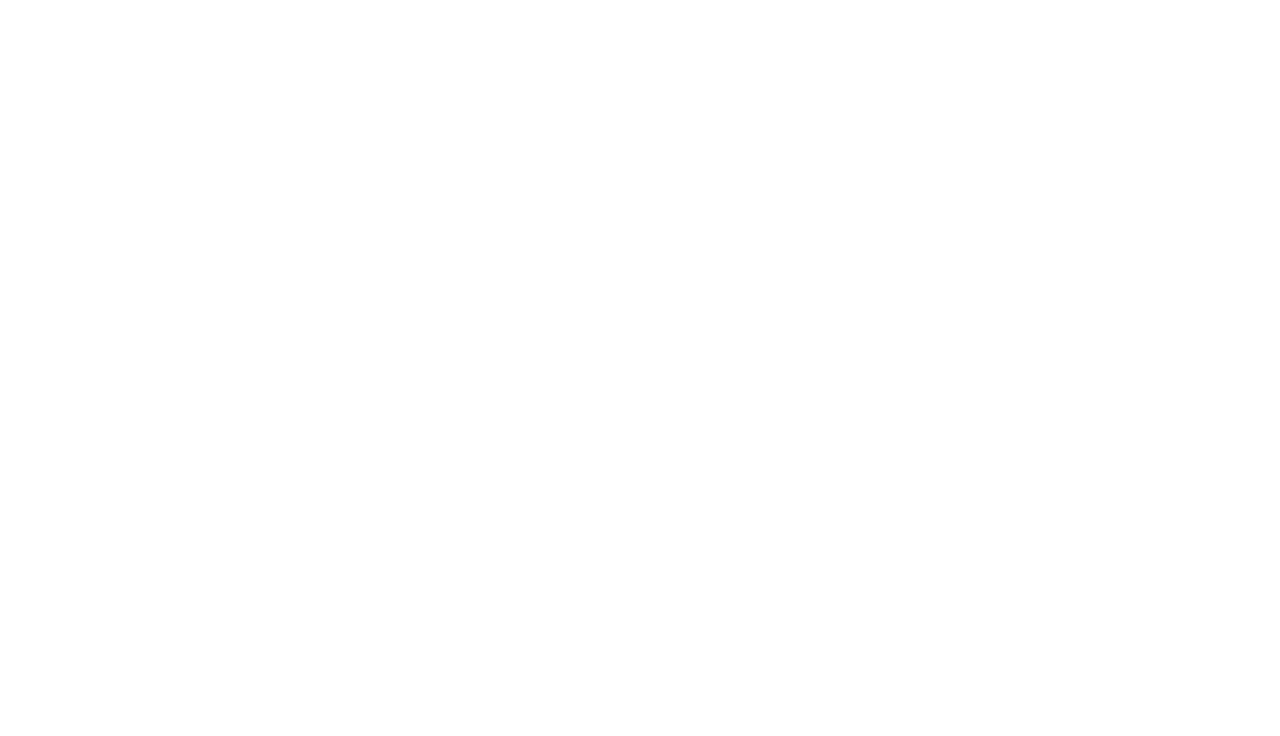
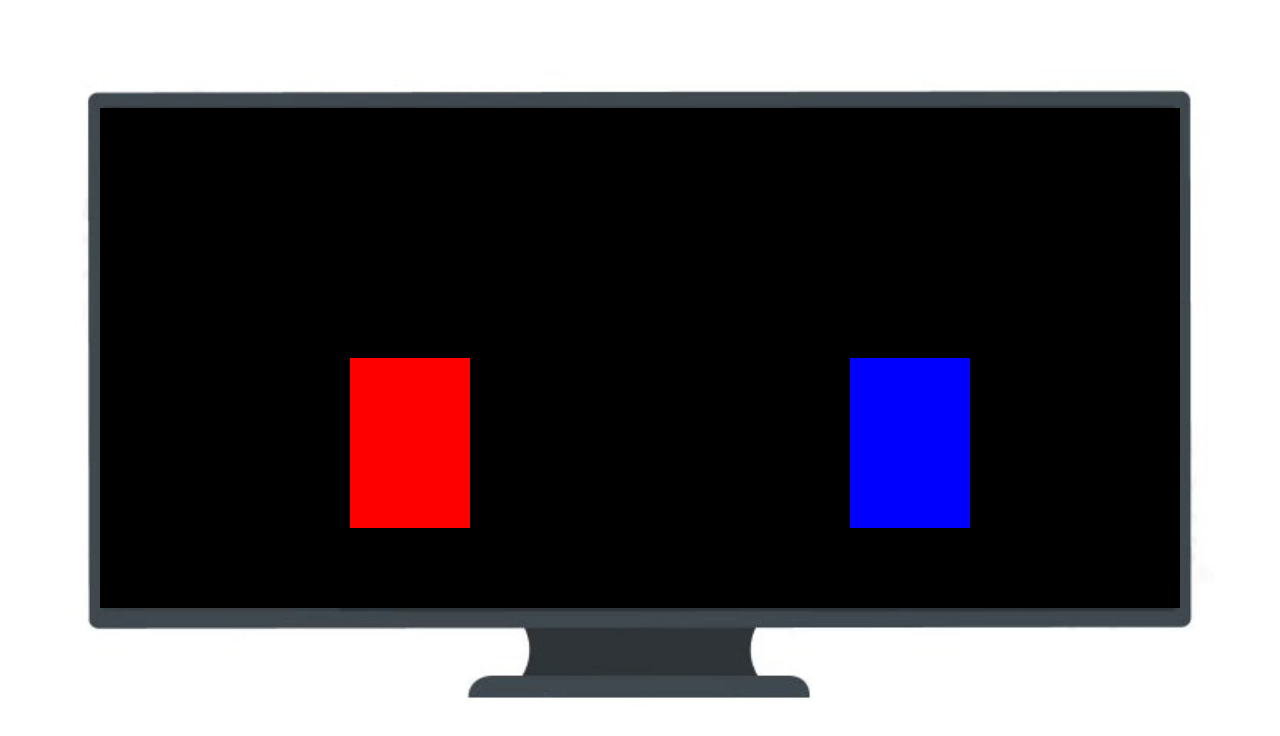
Before and after one commit to steven-kid/KOF-game, a website built with Vite: page index.html in a window 1280 px wide. Built offline with nearby package versions, Linux system fonts and the light colour scheme.

Commit message:
Complete player movement logic✅

```diff
--- /dev/null
+++ b/Controllers/game_map.js
@@ -0,0 +1,33 @@
+import { gameObject } from './game_object'
+import { keyEvent } from './key_event';
+
+class gameMap extends gameObject {
+  constructor(root){
+    super();
+    this.root = root;
+    this.canvasDOM = document.createElement('canvas');
+    this.canvasDOM.width = 1080;
+    this.canvasDOM.height = 500;
+    this.canvasDOM.tabIndex = 0;
+    this.canvasDOM.focus();
+    this.ctx = this.canvasDOM.getContext('2d');
+    this.root.kofDOM.append(this.canvasDOM);
+    this.keyEvent = new keyEvent(this.canvasDOM);
+  }
+  start(){
+
+  }
+  update(){
+    // console.log(this.keyEvent.pressKeys);
+    this.render();
+  }
+  render(){
+    // console.log(this.ctx.canvas.width)
+    // console.log(this.ctx.fillStyle)
+    this.ctx.fillStyle = 'black';
+    this.ctx.fillRect(0, 0, this.canvasDOM.width, this.canvasDOM.height);
+    // this.ctx.clearRect(0, 0, this.canvasDOM.width, this.canvasDOM.height);
+  }
+}
+
+export {gameMap};
--- /dev/null
+++ b/Controllers/game_object.js
@@ -0,0 +1,46 @@
+let game_object = [];
+
+class gameObject{
+  constructor(){
+    game_object.push(this);
+    this.timeDelta = 0;
+    this.has_call_start = false;
+  }
+  // init
+  start(){
+
+  }
+  // each time refresh
+  updata(){
+
+  }
+  // delect object
+  destroy(){
+    for (let i in game_object){
+      if(game_object[i] === this){
+        game_object.splice(i, 1);
+        break;
+      }
+    }
+  }
+}
+
+let lastTimeStamp;
+let frame = (timeStamp) => {
+  for (let obj of game_object){
+    if(!obj.has_call_start){
+      obj.start();
+      obj.has_call_start = true;
+    } else {
+      obj.timeDelta  = timeStamp - lastTimeStamp;
+      obj.update();
+    }
+  }
+  lastTimeStamp = timeStamp;
+  requestAnimationFrame(frame);
+}
+
+// start recursion
+requestAnimationFrame(frame);
+
+export { gameObject };
--- /dev/null
+++ b/Controllers/game_player.js
@@ -0,0 +1,122 @@
+import { gameObject } from "./game_object";
+
+class gamePlayer extends gameObject{
+  constructor(root, info){
+    super();
+    this.root = root;
+
+    this.id = info.id;
+    this.x = info.x;
+    this.y = info.y;
+    this.width = info.width;
+    this.height = info.height;
+    this.color = info.color;
+
+    // right 1, left 0
+    this.direction = 1;
+    this.vx = 0;
+    this.vy = 0;
+
+    this.gravity = 50;
+    this.speedx = 300;
+    this.speedy = 1000;
+    this.ctx = this.root.gameMap.ctx;
+    // idle 0
+    // move front 1
+    // move back 2
+    // jump 3
+    // attack 4
+    // being attack 5
+    // dead 6
+    this.status = 3;
+    this.pressKeys = this.root.gameMap.keyEvent.pressKeys;
+
+    this.animations = new Map();
+  }
+  start(){
+
+  }
+  updateControl(){
+    let w, a, s, d, space;
+    // console.log(this.id);
+    if(this.id == 0){
+      w = this.pressKeys.has('w');
+      a = this.pressKeys.has('a');
+      s = this.pressKeys.has('s');
+      d = this.pressKeys.has('d');
+      space = this.pressKeys.has(' ');
+    } else {
+      w = this.pressKeys.has('ArrowUp');
+      a = this.pressKeys.has('ArrowLeft');
+      s = this.pressKeys.has('ArrowDown');
+      d = this.pressKeys.has('ArrowRight');
+      space = this.pressKeys.has('Enter');
+    }
+    if(this.status == 0 || this.status == 1 || this.status == 2){
+      // console.log('here');
+      if(w){
+        if(d){
+          this.vx = this.speedx;
+        } else if(a){
+          this.vx = -this.speedx;
+        } else {
+          this.vx = 0;
+        }
+        this.vy = -this.speedy;
+        this.status = 3;
+      } else if(d){
+        this.vx = this.speedx;
+        this.status = 1;
+      } else if(a){
+        this.vx = -this.speedx;
+        this.status = 2;
+      } else {
+        this.vx = 0;
+        this.status = 0;
+      }
+    }
+    // console.log(w, a, s, d);
+    // console.log(this.pressKeys);
+    // console.log(this.pressKeys.has('w'), w);
+  }
+
+  updateMove(){
+    this.vy += this.gravity;
+
+    this.x += this.vx * this.timeDelta / 1000;
+    this.y += this.vy * this.timeDelta / 1000;
+
+    // hit floor
+    if(this.y > 250){
+      this.y = 250;
+      this.vy = 0;
+      this.status = 0;
+    }
+    // hit left wall
+    if(this.x < 0)
+    {
+      this.vx = 0;
+      this.x = 0;
+      this.status = 0;
+    }
+    // console.log(this.root.gameMap.canvasDOM.width);
+    if(this.x + this.width > this.root.gameMap.canvasDOM.width){
+      this.vx = 0;
+      this.x = this.root.gameMap.canvasDOM.width - this.width;
+      this.status = 0;
+    }
+  }
+  update(){
+    this.updateControl();
+    this.updateMove();
+    this.render();
+  }
+
+  render(){
+    this.ctx.fillStyle = this.color;
+    // console.log(this.x, this.y, this.width, this.height)
+    this.ctx.fillRect(this.x, this.y, this.width, this.height);
+  }
+}
+
+export { gamePlayer };
--- /dev/null
+++ b/Controllers/key_event.js
@@ -0,0 +1,19 @@
+class keyEvent{
+  constructor(canvasDOM){
+    this.canvasDOM = canvasDOM;
+    this.pressKeys = new Set();
+    this.start();
+  }
+  start(){
+    this.canvasDOM.onkeydown = (e) => {
+      this.pressKeys.add(e.key);
+      //console.log(this.pressKeys);
+    }
+    this.canvasDOM.onkeyup = (e) => {
+      this.pressKeys.delete(e.key);
+      //console.log(this.pressKeys);
+    }
+  }
+}
+
+export { keyEvent };
--- /dev/null
+++ b/KOF.js
@@ -0,0 +1,29 @@
+import { gameMap } from './Controllers/game_map';
+import { gamePlayer } from './Controllers/game_player';
+
+class KOF {
+  constructor(id) {
+    this.kofDOM = document.querySelector(`#${id}`);
+    this.gameMap = new gameMap(this);
+    let players = [
+      new gamePlayer(this, {
+        id: 0,
+        x: 250,
+        y: -100,
+        width: 120,
+        height: 170,
+        color: 'red'
+      }),
+      new gamePlayer(this, {
+        id: 1,
+        x: 750,
+        y: -100,
+        width: 120,
+        height: 170,
+        color: 'blue'
+      })
+    ]
+  }
+}
+
+export {KOF}
--- a/index.html
+++ b/index.html
@@ -4,10 +4,12 @@
     <meta charset="UTF-8" />
     <link rel="icon" type="image/svg+xml" href="/vite.svg" />
     <meta name="viewport" content="width=device-width, initial-scale=1.0" />
-    <title>Vite App</title>
+    <title>KOF game</title>
   </head>
   <body>
-    <div id="app"></div>
+    <div id="kof">
+
+    </div>
     <script type="module" src="/main.js"></script>
   </body>
 </html>
--- a/main.js
+++ b/main.js
@@ -1 +1,4 @@
 import './style.css'
+import {KOF} from './KOF'
+
+let kof = new KOF('kof');
--- a/style.css
+++ b/style.css
@@ -1,97 +1,32 @@
-:root {
-  font-family: Inter, Avenir, Helvetica, Arial, sans-serif;
-  font-size: 16px;
-  line-height: 24px;
-  font-weight: 400;
-
-  color-scheme: light dark;
-  color: rgba(255, 255, 255, 0.87);
-  background-color: #242424;
-
-  font-synthesis: none;
-  text-rendering: optimizeLegibility;
-  -webkit-font-smoothing: antialiased;
-  -moz-osx-font-smoothing: grayscale;
-  -webkit-text-size-adjust: 100%;
+* {
+    margin: 0;
+    border: 0;
+    box-sizing: border-box;
 }
 
-a {
-  font-weight: 500;
-  color: #646cff;
-  text-decoration: inherit;
-}
-a:hover {
-  color: #535bf2;
+#kof{
+    position: fixed;
+    top: 108px;
 }
 
-body {
-  margin: 0;
-  display: flex;
-  place-items: center;
-  min-width: 320px;
-  min-height: 100vh;
+body{
+    background-image: urL(./images/background/monitor.jpg);
+    background-size: 1480px 788px;
+    background-repeat:no-repeat;
+    background-position: center 0%;
+    display: flex;
+    align-items: center;
+    justify-content: center;
+    flex-direction: column;
+    z-index: -5;
 }
 
-h1 {
-  font-size: 3.2em;
-  line-height: 1.1;
+#kof{
+    width: 1080px;
+    height: 500px;
+    background-image: url(./images/background/0.gif);
+    background-position: top;
+    background-repeat:no-repeat;
+    background-size: 180% 100%;
+    z-index: 10;
 }
-
-#app {
-  max-width: 1280px;
-  margin: 0 auto;
-  padding: 2rem;
-  text-align: center;
-}
-
-.logo {
-  height: 6em;
-  padding: 1.5em;
-  will-change: filter;
-}
-.logo:hover {
-  filter: drop-shadow(0 0 2em #646cffaa);
-}
-.logo.vanilla:hover {
-  filter: drop-shadow(0 0 2em #f7df1eaa);
-}
-
-.card {
-  padding: 2em;
-}
-
-.read-the-docs {
-  color: #888;
-}
-
-button {
-  border-radius: 8px;
-  border: 1px solid transparent;
-  padding: 0.6em 1.2em;
-  font-size: 1em;
-  font-weight: 500;
-  font-family: inherit;
-  background-color: #1a1a1a;
-  cursor: pointer;
-  transition: border-color 0.25s;
-}
-button:hover {
-  border-color: #646cff;
-}
-button:focus,
-button:focus-visible {
-  outline: 4px auto -webkit-focus-ring-color;
-}
-
-@media (prefers-color-scheme: light) {
-  :root {
-    color: #213547;
-    background-color: #ffffff;
-  }
-  a:hover {
-    color: #747bff;
-  }
-  button {
-    background-color: #f9f9f9;
-  }
-}
```
Also changed, not shown: Players/kyo.js (added, +13 -0 lines), images/background/monitor.jpg (added).
